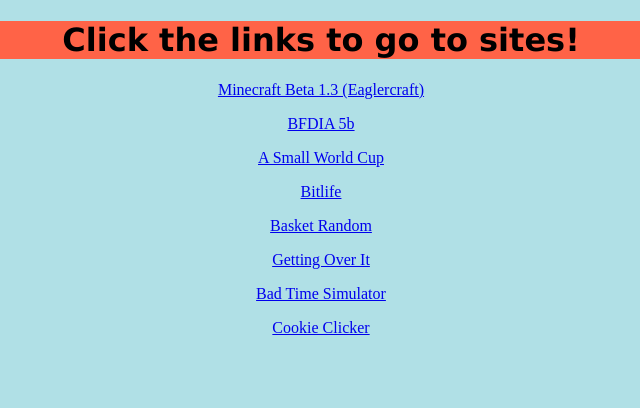
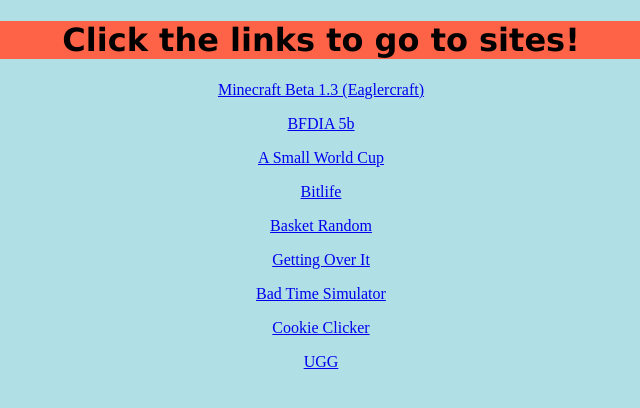
Before and after one commit to Unblocked-Math/Unblocked-Math.github.io, a plain HTML site: page index.html in a window 1280 px wide. Shown: the full height of the page, 319-959 px from the left. Drawn offline with Linux system fonts and the light colour scheme.

Commit message:
Update index.html

```diff
--- a/index.html
+++ b/index.html
@@ -14,6 +14,7 @@
     <p style = "text-align:center"><a href = "goi">Getting Over It</a></p>
     <p style = "text-align:center"><a href = "sans-fight">Bad Time Simulator</a></p>
     <p style = "text-align:center"><a href = "cookie-clicker">Cookie Clicker</a></p>
+    <p style = "text-align:center"><a href = "ugg">UGG</a></p>
 
   </body>
 
```
